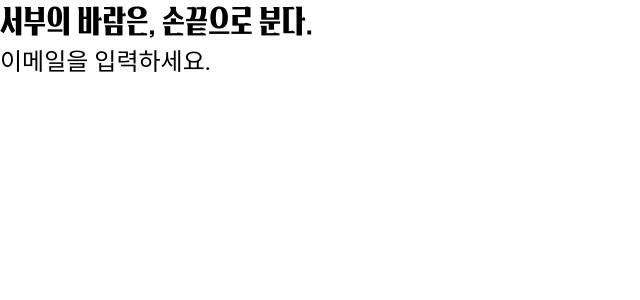
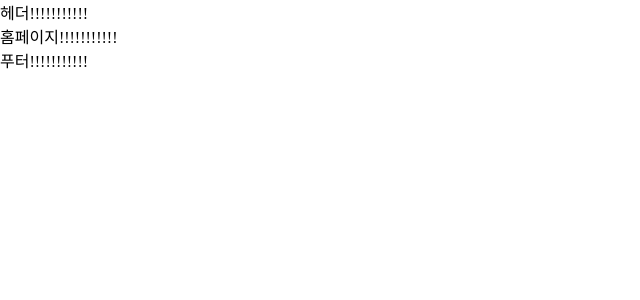
Before and after one commit to YunJaeHoon/pioneer-front, a React (Vite) app: page / in a window 1280 px wide. Shown: the top 300 px of the page, without its empty margins (0-640 px from the left). Built offline with nearby package versions, Linux system fonts and the light colour scheme; no server answers; a web font is replaced by a local one.

Commit message:
feat: 헤더, 푸터, 홈페이지 컴포넌트 생성

```diff
--- a/src/App.jsx
+++ b/src/App.jsx
@@ -1,6 +1,10 @@
 import { useState, useEffect } from 'react'
 import axios from 'axios'
 import style from "./AppStyle.module.css"
+import { Route, Routes } from 'react-router-dom';
+import HomePage from './page/HomePage';
+import Header from './component/Header';
+import Footer from './component/Footer';
 
 function App()
 {
@@ -14,9 +18,16 @@ function App()
     }, []);
 
     return (
-        <div>
-            <div id={style["title"]}>서부의 바람은, 손끝으로 분다.</div>
-            <div id={style["content"]}>이메일을 입력하세요.</div>
+        <div id={style["container"]}>
+
+            <Header />
+
+            <Routes>
+                <Route path="/" element={<HomePage />} />
+            </Routes>
+
+            <Footer />
+
         </div>
     );
 }
--- a/src/AppStyle.module.css
+++ b/src/AppStyle.module.css
@@ -1,10 +1,6 @@
-#title {
-    font-family: 'pioneer-title';
-    font-size: 2rem;
+#container {
+    display: flex;
+    flex-direction: column;
+
+    min-height: 100vh;
 }
-
-#content {
-    font-family: 'pioneer-content';
-    font-size: 1.5rem;
-    font-weight: 500;
-}
--- /dev/null
+++ b/src/component/Footer.jsx
@@ -0,0 +1,12 @@
+import style from "./FooterStyle.module.css"
+
+function Footer()
+{
+    return (
+        <div>
+            푸터!!!!!!!!!!!
+        </div>
+    );
+}
+
+export default Footer
--- /dev/null
+++ b/src/component/Header.jsx
@@ -0,0 +1,12 @@
+import style from "./HeaderStyle.module.css"
+
+function Header()
+{
+    return (
+        <div>
+            헤더!!!!!!!!!!!
+        </div>
+    );
+}
+
+export default Header
--- /dev/null
+++ b/src/page/HomePage.jsx
@@ -0,0 +1,12 @@
+import style from "./HomePageStyle.module.css"
+
+function HomePage()
+{
+    return (
+        <div>
+            홈페이지!!!!!!!!!!!
+        </div>
+    );
+}
+
+export default HomePage
```
Also changed, not shown: src/component/FooterStyle.module.css (added), src/component/HeaderStyle.module.css (added), src/page/HomePageStyle.module.css (added).
